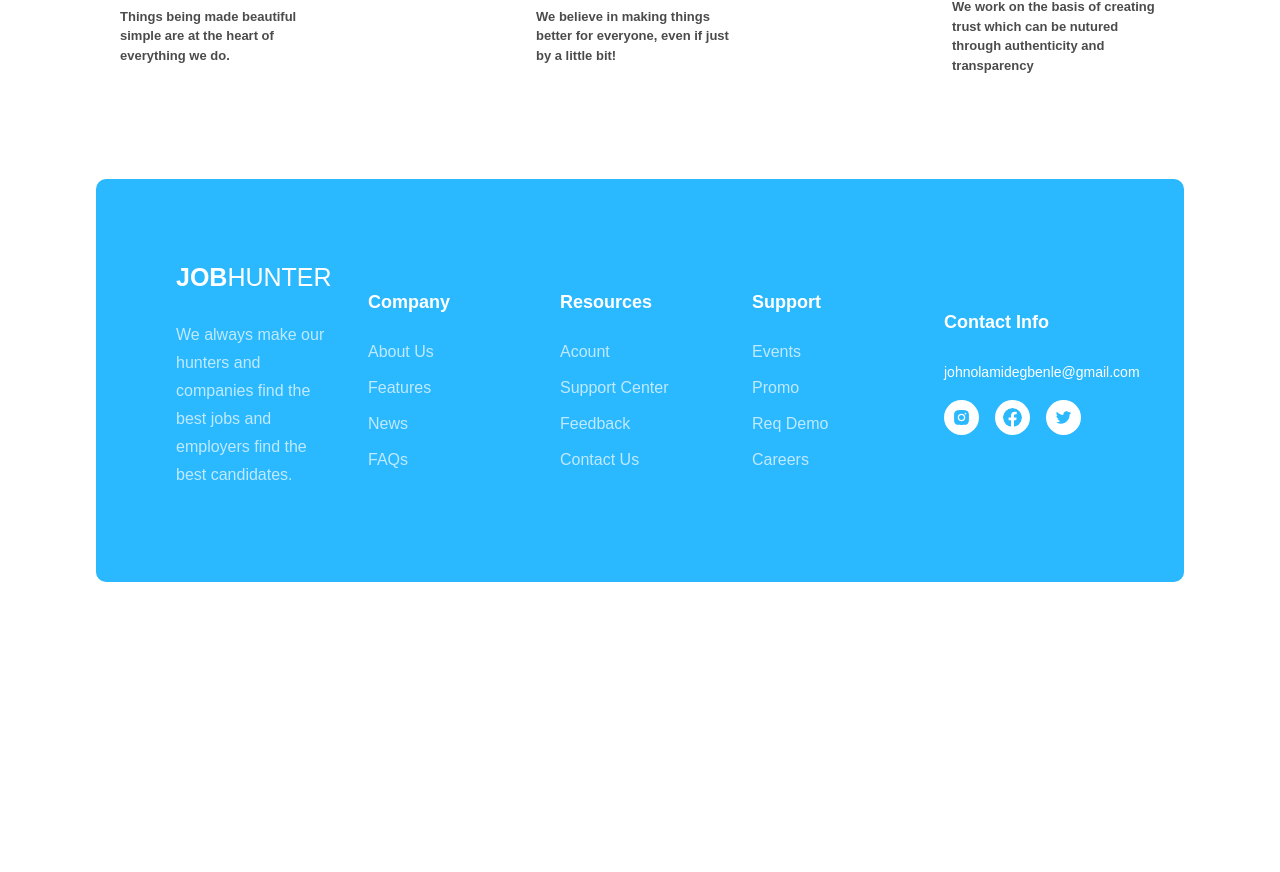
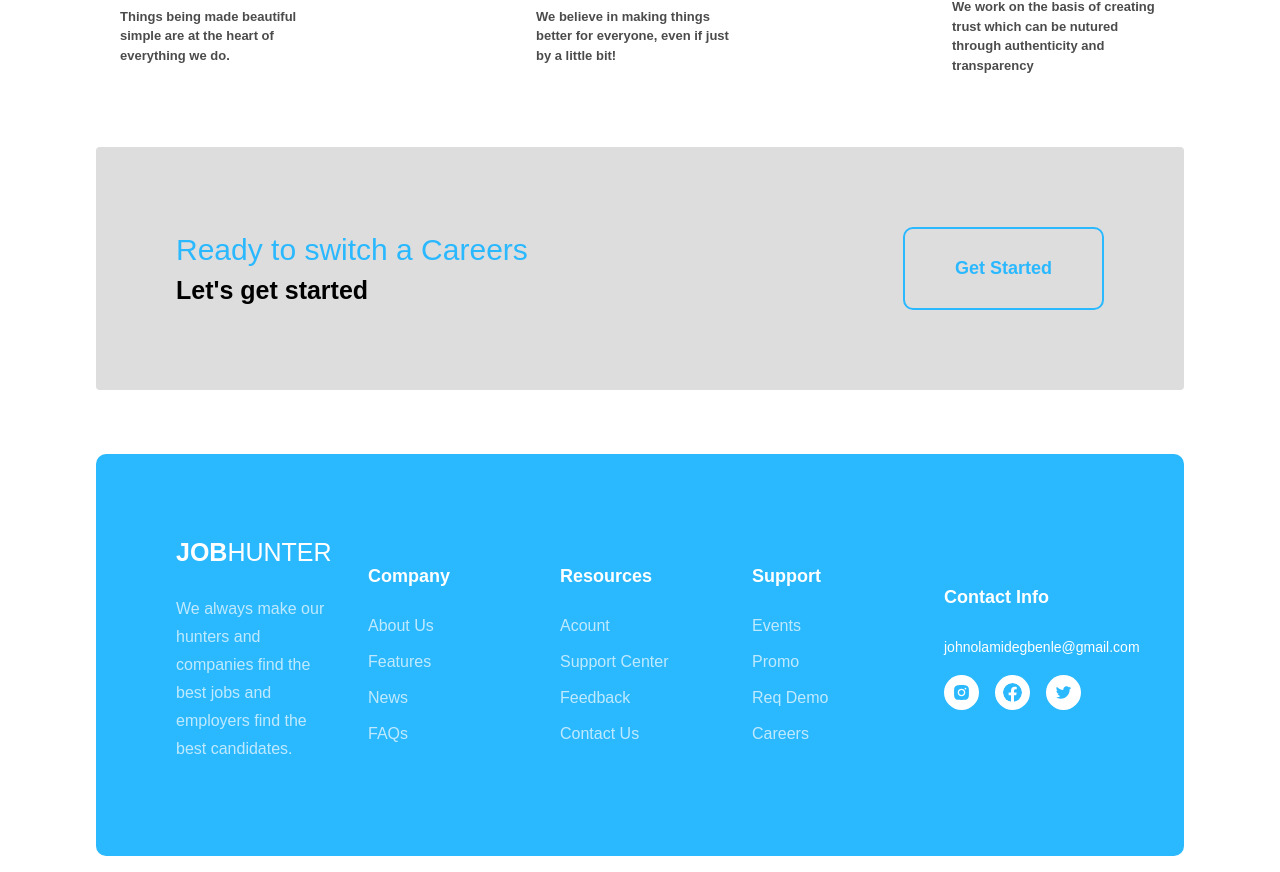
Before and after one commit to Jogbenle/jobhunter, a React (Vite) app: page / in a window 1280 px wide. Shown: the part 1778-2650 px from the top of the page. Before the commit the page ends 2376 px from the top, so only its background shows below. Built offline with nearby package versions, Linux system fonts and the light colour scheme; a web font is replaced by a local one.

Commit message:
Update Value.jsx

```diff
--- a/src/Components/ValueDiv/Value.jsx
+++ b/src/Components/ValueDiv/Value.jsx
@@ -57,8 +57,25 @@
         </div>
 
       </div>
+
+      <div className='card mt-[2rem] flex justify-between bg-blueColor p-[5rem] rounded [10px]'>
+        <div>
+          <h1 className='text-blueColor text-[30px] font-bol'>Ready to switch a Careers
+          </h1>
+          <h2 className='text text-color text-[25px] font-bold'>Let's get started</h2>
+        </div>
+
+        <button className='border-[2px] rounded-[10px] py-[4px] px-[50px] text-[18px] font-semibold text-blueColor hover:bg-white border-blueColor'>
+          Get Started
+        </button>
+
+      </div>
     </div>
   )
 }
 
 export default Value
+
+
+/* <h1 className='text-blueColor text-[30px] font-bold'>Ready to switch a Careers
+<h1/> */
```
